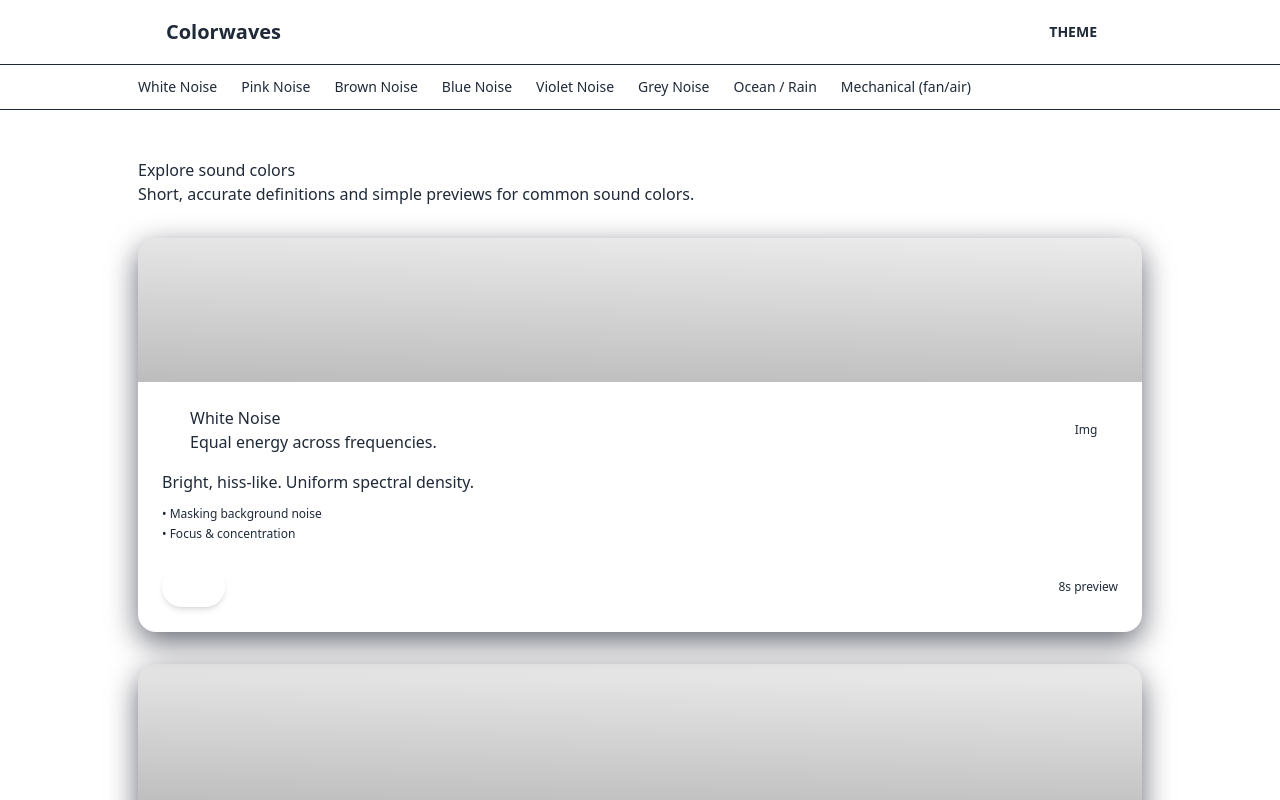
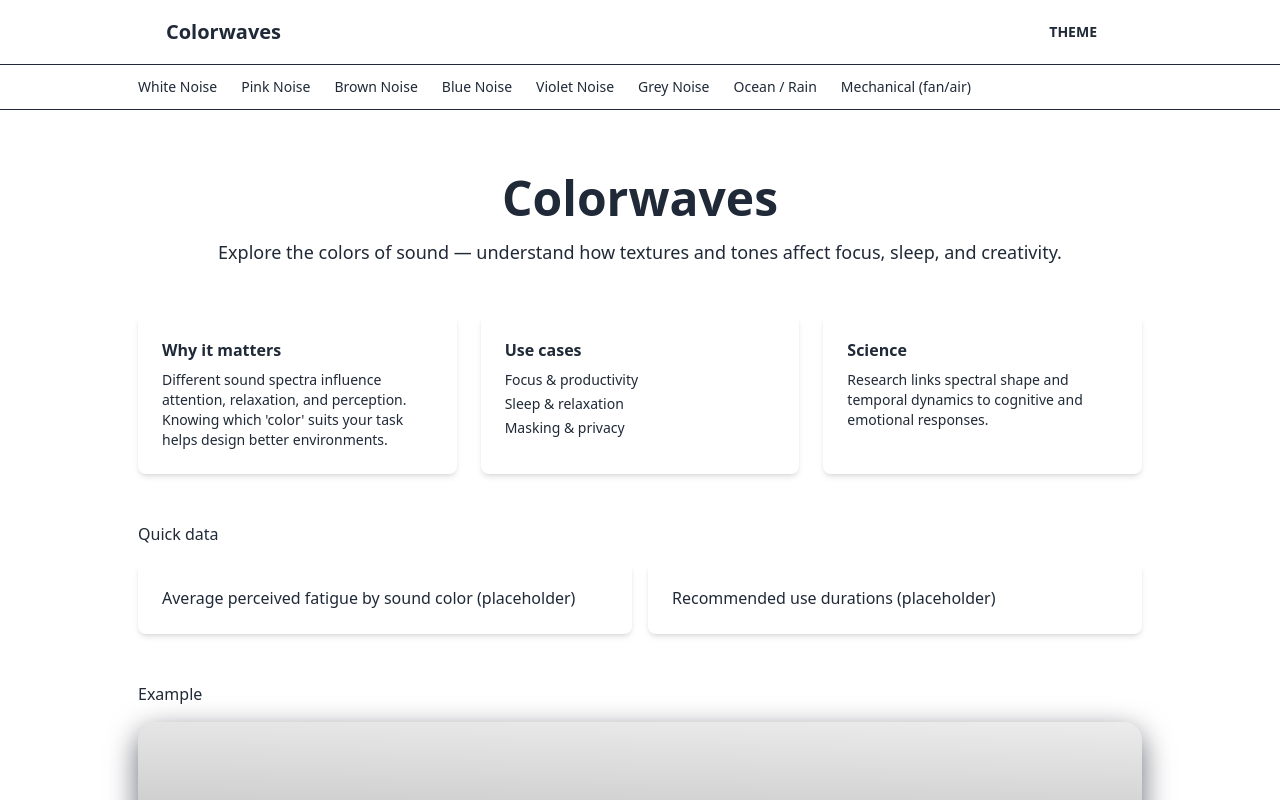
Before and after one commit to wjbetech-claw/colorwaves, a React (Vite) app: page / in a window 1280 px wide. Shown: the top 800 px of the page. Built offline with nearby package versions, Linux system fonts and the light colour scheme.

Commit message:
feat(landing): add modern landing page with sections and example card

```diff
--- a/src/App.tsx
+++ b/src/App.tsx
@@ -1,27 +1,14 @@
 import React from 'react'
 import Header from './components/layout/Header'
 import Footer from './components/layout/Footer'
-import Container from './components/layout/Container'
-import { SOUNDS } from './data/sounds'
-import SoundCard from './components/SoundCard'
+import Landing from './components/Landing'
 
 export default function App(){
   return (
     <div className="min-h-screen bg-[var(--color-bg)] text-[var(--color-text)]">
       <Header />
-      <main className="py-12">
-        <Container>
-          <section className="mb-8">
-            <h2 className="h2">Explore sound colors</h2>
-            <p className="body-large text-[var(--color-text-muted)]">Short, accurate definitions and simple previews for common sound colors.</p>
-          </section>
-
-          <section className="flex flex-col gap-8">
-            {SOUNDS.map(s => (
-              <SoundCard key={s.id} sound={s} />
-            ))}
-          </section>
-        </Container>
+      <main>
+        <Landing />
       </main>
       <Footer />
     </div>
--- /dev/null
+++ b/src/components/Landing.tsx
@@ -0,0 +1,50 @@
+import React from 'react'
+import Container from './layout/Container'
+import SoundCard from './SoundCard'
+import { SOUNDS } from '../data/sounds'
+
+export default function Landing(){
+  const example = SOUNDS[0]
+  return (
+    <div className="py-16">
+      <Container>
+        <header className="text-center mb-12">
+          <h1 className="text-5xl font-extrabold">Colorwaves</h1>
+          <p className="mt-4 text-lg text-[var(--color-text-muted)]">Explore the colors of sound — understand how textures and tones affect focus, sleep, and creativity.</p>
+        </header>
+
+        <section className="grid md:grid-cols-3 gap-6 mb-12">
+          <div className="p-6 bg-[var(--color-panel)] rounded-lg shadow-md">
+            <h3 className="font-semibold">Why it matters</h3>
+            <p className="mt-2 text-sm text-[var(--color-text-muted)]">Different sound spectra influence attention, relaxation, and perception. Knowing which 'color' suits your task helps design better environments.</p>
+          </div>
+          <div className="p-6 bg-[var(--color-panel)] rounded-lg shadow-md">
+            <h3 className="font-semibold">Use cases</h3>
+            <ul className="mt-2 text-sm text-[var(--color-text-muted)] space-y-1">
+              <li>Focus & productivity</li>
+              <li>Sleep & relaxation</li>
+              <li>Masking & privacy</li>
+            </ul>
+          </div>
+          <div className="p-6 bg-[var(--color-panel)] rounded-lg shadow-md">
+            <h3 className="font-semibold">Science</h3>
+            <p className="mt-2 text-sm text-[var(--color-text-muted)]">Research links spectral shape and temporal dynamics to cognitive and emotional responses.</p>
+          </div>
+        </section>
+
+        <section className="mb-12">
+          <h2 className="h3 mb-4">Quick data</h2>
+          <div className="flex flex-col md:flex-row gap-4">
+            <div className="flex-1 p-6 bg-[var(--color-panel)] rounded-lg shadow-md">Average perceived fatigue by sound color (placeholder)</div>
+            <div className="flex-1 p-6 bg-[var(--color-panel)] rounded-lg shadow-md">Recommended use durations (placeholder)</div>
+          </div>
+        </section>
+
+        <section>
+          <h2 className="h3 mb-4">Example</h2>
+          <SoundCard sound={example} />
+        </section>
+      </Container>
+    </div>
+  )
+}
```
